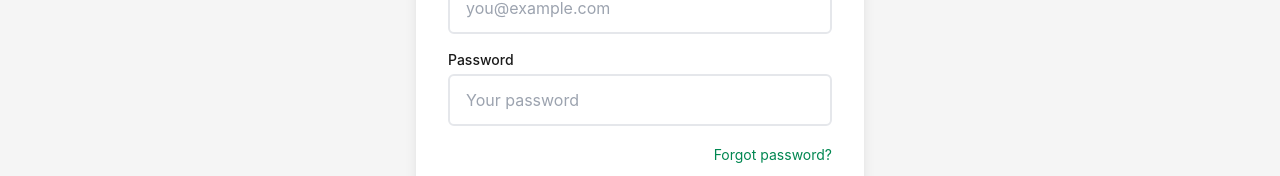
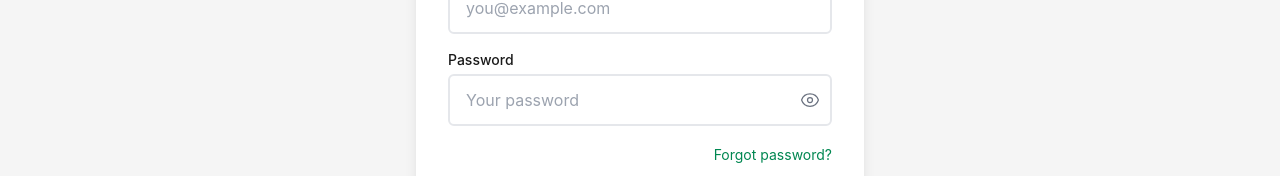
Before and after one commit to Wildnerds/korrectNG, a Next.js app in the folder web/: page /auth/login in a window 1280 px wide. Shown: the part 374-550 px from the top of the page. Built offline with nearby package versions, Linux system fonts and the light colour scheme; no server answers.

Commit message:
Add show/hide password toggle to all password fields
- Created reusable PasswordInput component with eye icon
- Updated login, register, reset-password, and profile pages

Co-Authored-By: Claude Opus 4.5 <noreply@anthropic.com>

```diff
--- a/web/src/app/auth/login/page.tsx
+++ b/web/src/app/auth/login/page.tsx
@@ -4,6 +4,7 @@ import { useState } from 'react';
 import { useRouter } from 'next/navigation';
 import Link from 'next/link';
 import { useAuth } from '@/context/AuthContext';
+import { PasswordInput } from '@/components/PasswordInput';
 
 export default function LoginPage() {
   const router = useRouter();
@@ -54,12 +55,10 @@ export default function LoginPage() {
           </div>
           <div>
             <label className="block text-sm font-medium mb-1">Password</label>
-            <input
-              type="password"
+            <PasswordInput
               value={password}
               onChange={(e) => setPassword(e.target.value)}
               placeholder="Your password"
-              className="w-full px-4 py-3 border-2 border-gray-200 rounded-md focus:outline-none focus:border-brand-green"
               required
             />
           </div>
--- a/web/src/app/auth/register/page.tsx
+++ b/web/src/app/auth/register/page.tsx
@@ -4,6 +4,7 @@ import { useState, Suspense } from 'react';
 import { useRouter, useSearchParams } from 'next/navigation';
 import Link from 'next/link';
 import { useAuth } from '@/context/AuthContext';
+import { PasswordInput } from '@/components/PasswordInput';
 
 function RegisterForm() {
   const router = useRouter();
@@ -89,12 +90,10 @@ function RegisterForm() {
           </div>
           <div>
             <label className="block text-sm font-medium mb-1">Password</label>
-            <input
-              type="password"
+            <PasswordInput
               value={form.password}
               onChange={(e) => setForm({ ...form, password: e.target.value })}
               placeholder="Min 8 chars, 1 uppercase, 1 number"
-              className="w-full px-4 py-3 border-2 border-gray-200 rounded-md focus:outline-none focus:border-brand-green"
               required
             />
           </div>
--- a/web/src/app/auth/reset-password/[token]/page.tsx
+++ b/web/src/app/auth/reset-password/[token]/page.tsx
@@ -4,6 +4,7 @@ import { useState } from 'react';
 import { useParams, useRouter } from 'next/navigation';
 import Link from 'next/link';
 import { apiFetch } from '@/lib/api';
+import { PasswordInput } from '@/components/PasswordInput';
 
 export default function ResetPasswordPage() {
   const params = useParams();
@@ -86,24 +87,20 @@ export default function ResetPasswordPage() {
         <form onSubmit={handleSubmit} className="space-y-4">
           <div>
             <label className="block text-sm font-medium mb-1">New Password</label>
-            <input
-              type="password"
+            <PasswordInput
               value={passwords.password}
               onChange={(e) => setPasswords({ ...passwords, password: e.target.value })}
               placeholder="Min 8 characters"
-              className="w-full px-4 py-3 border-2 border-gray-200 rounded-md focus:outline-none focus:border-brand-green"
               required
               minLength={8}
             />
           </div>
           <div>
             <label className="block text-sm font-medium mb-1">Confirm New Password</label>
-            <input
-              type="password"
+            <PasswordInput
               value={passwords.confirmPassword}
               onChange={(e) => setPasswords({ ...passwords, confirmPassword: e.target.value })}
               placeholder="Confirm your password"
-              className="w-full px-4 py-3 border-2 border-gray-200 rounded-md focus:outline-none focus:border-brand-green"
               required
             />
           </div>
--- a/web/src/app/dashboard/customer/profile/page.tsx
+++ b/web/src/app/dashboard/customer/profile/page.tsx
@@ -6,6 +6,7 @@ import { useAuth } from '@/context/AuthContext';
 import { apiFetch } from '@/lib/api';
 import Cookies from 'js-cookie';
 import { NotificationPrompt } from '@/components/NotificationPrompt';
+import { PasswordInput } from '@/components/PasswordInput';
 
 export default function CustomerProfileEdit() {
   const router = useRouter();
@@ -163,32 +164,28 @@ export default function CustomerProfileEdit() {
           <form onSubmit={handlePasswordUpdate} className="space-y-4">
             <div>
               <label className="block text-sm font-medium mb-1">Current Password</label>
-              <input
-                type="password"
+              <PasswordInput
                 value={passwords.currentPassword}
                 onChange={(e) => setPasswords({ ...passwords, currentPassword: e.target.value })}
-                className="w-full px-4 py-3 border-2 border-gray-200 rounded-md focus:outline-none focus:border-brand-green"
+                placeholder="Enter current password"
                 required
               />
             </div>
             <div>
               <label className="block text-sm font-medium mb-1">New Password</label>
-              <input
-                type="password"
+              <PasswordInput
                 value={passwords.newPassword}
                 onChange={(e) => setPasswords({ ...passwords, newPassword: e.target.value })}
                 placeholder="Min 8 chars, 1 uppercase, 1 number"
-                className="w-full px-4 py-3 border-2 border-gray-200 rounded-md focus:outline-none focus:border-brand-green"
                 required
               />
             </div>
             <div>
               <label className="block text-sm font-medium mb-1">Confirm New Password</label>
-              <input
-                type="password"
+              <PasswordInput
                 value={passwords.confirmPassword}
                 onChange={(e) => setPasswords({ ...passwords, confirmPassword: e.target.value })}
-                className="w-full px-4 py-3 border-2 border-gray-200 rounded-md focus:outline-none focus:border-brand-green"
+                placeholder="Confirm new password"
                 required
               />
             </div>
--- /dev/null
+++ b/web/src/components/PasswordInput.tsx
@@ -0,0 +1,88 @@
+'use client';
+
+import { useState } from 'react';
+
+interface PasswordInputProps {
+  value: string;
+  onChange: (e: React.ChangeEvent<HTMLInputElement>) => void;
+  placeholder?: string;
+  required?: boolean;
+  minLength?: number;
+  className?: string;
+  id?: string;
+  name?: string;
+}
+
+export function PasswordInput({
+  value,
+  onChange,
+  placeholder = 'Enter password',
+  required = false,
+  minLength,
+  className = '',
+  id,
+  name,
+}: PasswordInputProps) {
+  const [showPassword, setShowPassword] = useState(false);
+
+  return (
+    <div className="relative">
+      <input
+        type={showPassword ? 'text' : 'password'}
+        value={value}
+        onChange={onChange}
+        placeholder={placeholder}
+        required={required}
+        minLength={minLength}
+        id={id}
+        name={name}
+        className={`w-full px-4 py-3 pr-12 border-2 border-gray-200 rounded-md focus:outline-none focus:border-brand-green ${className}`}
+      />
+      <button
+        type="button"
+        onClick={() => setShowPassword(!showPassword)}
+        className="absolute right-3 top-1/2 -translate-y-1/2 text-gray-500 hover:text-gray-700 focus:outline-none"
+        tabIndex={-1}
+      >
+        {showPassword ? (
+          // Eye-off icon (hide password)
+          <svg
+            xmlns="http://www.w3.org/2000/svg"
+            fill="none"
+            viewBox="0 0 24 24"
+            strokeWidth={1.5}
+            stroke="currentColor"
+            className="w-5 h-5"
+          >
+            <path
+              strokeLinecap="round"
+              strokeLinejoin="round"
+              d="M3.98 8.223A10.477 10.477 0 001.934 12C3.226 16.338 7.244 19.5 12 19.5c.993 0 1.953-.138 2.863-.395M6.228 6.228A10.45 10.45 0 0112 4.5c4.756 0 8.773 3.162 10.065 7.498a10.523 10.523 0 01-4.293 5.774M6.228 6.228L3 3m3.228 3.228l3.65 3.65m7.894 7.894L21 21m-3.228-3.228l-3.65-3.65m0 0a3 3 0 10-4.243-4.243m4.242 4.242L9.88 9.88"
+            />
+          </svg>
+        ) : (
+          // Eye icon (show password)
+          <svg
+            xmlns="http://www.w3.org/2000/svg"
+            fill="none"
+            viewBox="0 0 24 24"
+            strokeWidth={1.5}
+            stroke="currentColor"
+            className="w-5 h-5"
+          >
+            <path
+              strokeLinecap="round"
+              strokeLinejoin="round"
+              d="M2.036 12.322a1.012 1.012 0 010-.639C3.423 7.51 7.36 4.5 12 4.5c4.638 0 8.573 3.007 9.963 7.178.07.207.07.431 0 .639C20.577 16.49 16.64 19.5 12 19.5c-4.638 0-8.573-3.007-9.963-7.178z"
+            />
+            <path
+              strokeLinecap="round"
+              strokeLinejoin="round"
+              d="M15 12a3 3 0 11-6 0 3 3 0 016 0z"
+            />
+          </svg>
+        )}
+      </button>
+    </div>
+  );
+}
```
